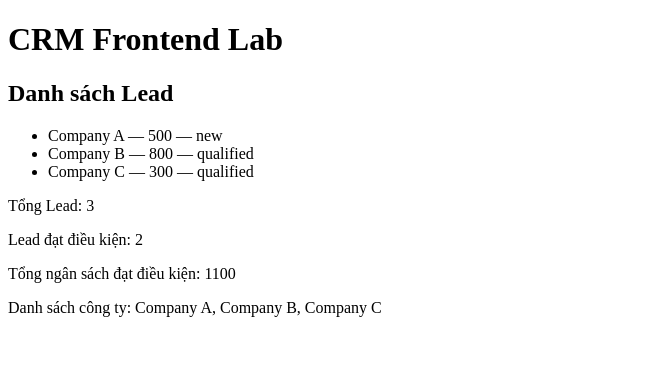
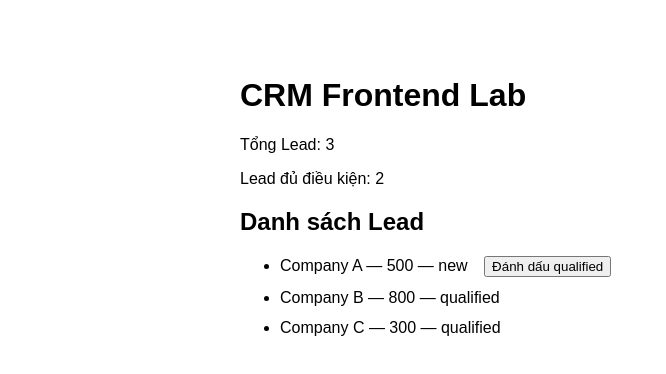
Before and after one commit to nad27298/crm-frontend-lab, a Nuxt app: page / in a window 1280 px wide. Shown: the top 374 px of the page, without its empty margins (0-666 px from the left). Built offline with nearby package versions, Linux system fonts and the light colour scheme.

Commit message:
feat: practice Vue 3 reactive state and events

```diff
--- a/app.vue
+++ b/app.vue
@@ -1,5 +1,7 @@
 
 <script setup lang="ts">
+import { ref, computed } from 'vue'
+
 type LeadStatus = 'new' | 'qualified'
 
 interface Lead {
@@ -9,32 +11,38 @@ interface Lead {
   status: LeadStatus
 }
 
-const leads: Lead[] = [
+// Reactive state: dữ liệu thay đổi sẽ cập nhật giao diện
+const leads = ref<Lead[]>([
   { id: 'L001', companyName: 'Company A', budget: 500, status: 'new' },
   { id: 'L002', companyName: 'Company B', budget: 800, status: 'qualified' },
   { id: 'L003', companyName: 'Company C', budget: 300, status: 'qualified' }
-]
+])
 
-// Lọc lead đã đủ điều kiện
-const qualifiedLeads = leads.filter(
-  lead => lead.status === 'qualified'
-)
+// Derived state: tính lại khi danh sách Lead thay đổi
+const qualifiedCount = computed(() => {
+  return leads.value.filter(
+    lead => lead.status === 'qualified'
+  ).length
+})
 
-// Lấy danh sách tên công ty
-const companyNames = leads.map(
-  lead => lead.companyName
-)
+// Event handler: cập nhật trạng thái một Lead
+function markQualified(id: string): void {
+  const lead = leads.value.find(item => item.id === id)
 
-// Tổng ngân sách các lead đạt điều kiện
-const totalBudget = qualifiedLeads.reduce(
-  (sum, lead) => sum + lead.budget,
-  0
-)
+  if (!lead || lead.status === 'qualified') {
+    return
+  }
+
+  lead.status = 'qualified'
+}
 </script>
 
 <template>
   <main>
     <h1>CRM Frontend Lab</h1>
+
+    <p>Tổng Lead: {{ leads.length }}</p>
+    <p>Lead đủ điều kiện: {{ qualifiedCount }}</p>
 
     <h2>Danh sách Lead</h2>
 
@@ -43,12 +51,33 @@ const totalBudget = qualifiedLeads.reduce(
         {{ lead.companyName }} —
         {{ lead.budget }} —
         {{ lead.status }}
+
+        <button
+          v-if="lead.status !== 'qualified'"
+          type="button"
+          @click="markQualified(lead.id)"
+        >
+          Đánh dấu qualified
+        </button>
       </li>
     </ul>
-
-    <p>Tổng Lead: {{ leads.length }}</p>
-    <p>Lead đạt điều kiện: {{ qualifiedLeads.length }}</p>
-    <p>Tổng ngân sách đạt điều kiện: {{ totalBudget }}</p>
-    <p>Danh sách công ty: {{ companyNames.join(', ') }}</p>
   </main>
 </template>
+
+<style scoped>
+main {
+  max-width: 800px;
+  margin: 40px auto;
+  padding: 16px;
+  font-family: Arial, sans-serif;
+}
+
+li {
+  margin-bottom: 12px;
+}
+
+button {
+  margin-left: 12px;
+  cursor: pointer;
+}
+</style>
```
